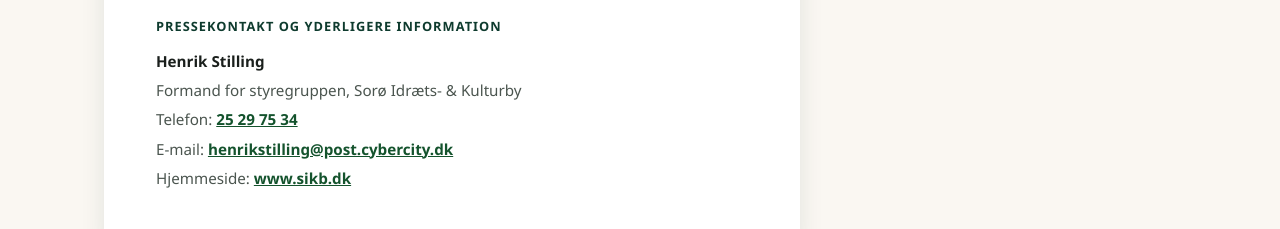
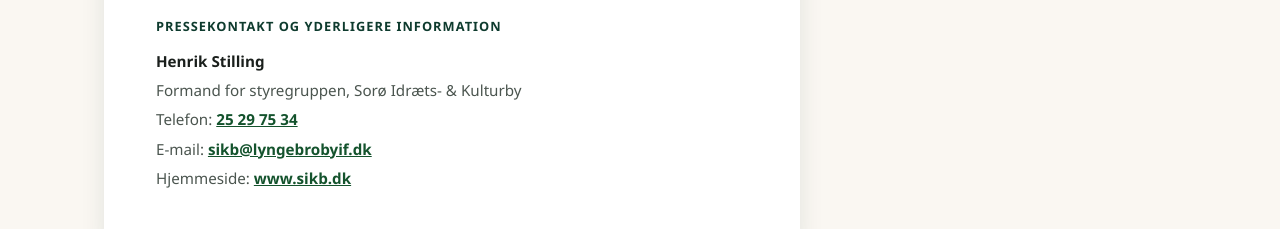
Before and after one commit to mrHjorth/sikb-website, a plain HTML site: page presse.html in a window 1280 px wide. Shown: the part 2340-2569 px from the top of the page. Drawn offline with Linux system fonts and the light colour scheme.

Commit message:
Pressesektion paa forsiden og ny presseside

```diff
--- a/presse.html
+++ b/presse.html
@@ -74,7 +74,7 @@
           <li><strong>Henrik Stilling</strong></li>
           <li>Formand for styregruppen, Sorø Idræts- &amp; Kulturby</li>
           <li>Telefon: <a href="tel:+4525297534">25 29 75 34</a></li>
-          <li>E-mail: <a href="mailto:henrikstilling@post.cybercity.dk">henrikstilling@post.cybercity.dk</a></li>
+          <li>E-mail: <a href="mailto:sikb@lyngebrobyif.dk">sikb@lyngebrobyif.dk</a></li>
           <li>Hjemmeside: <a href="https://www.sikb.dk">www.sikb.dk</a></li>
         </ul>
       </div>
@@ -164,7 +164,7 @@
       <h2>Skriver du om projektet?</h2>
       <p>Vi stiller gerne op til interview, giver adgang til tegninger og tal, og hjælper med at finde de rigtige kilder i foreningen.</p>
       <div class="btn-row" style="justify-content:center;">
-        <a href="mailto:henrikstilling@post.cybercity.dk" class="btn btn-primary">Kontakt Henrik Stilling</a>
+        <a href="mailto:sikb@lyngebrobyif.dk" class="btn btn-primary">Kontakt Henrik Stilling</a>
         <a href="om-os.html" class="btn btn-ghost">Mød teamet bag</a>
       </div>
     </div>
```
